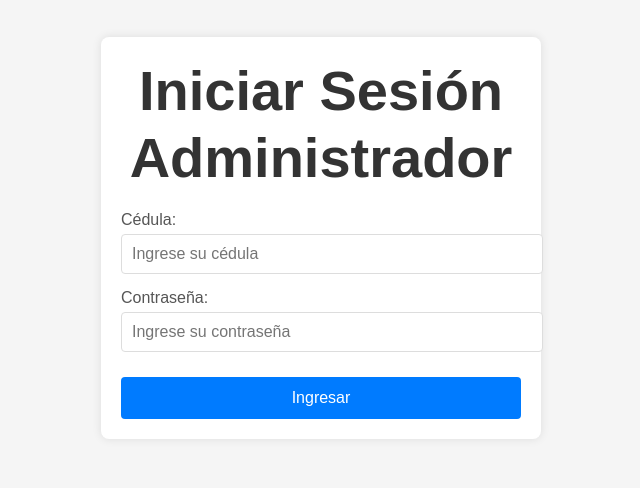
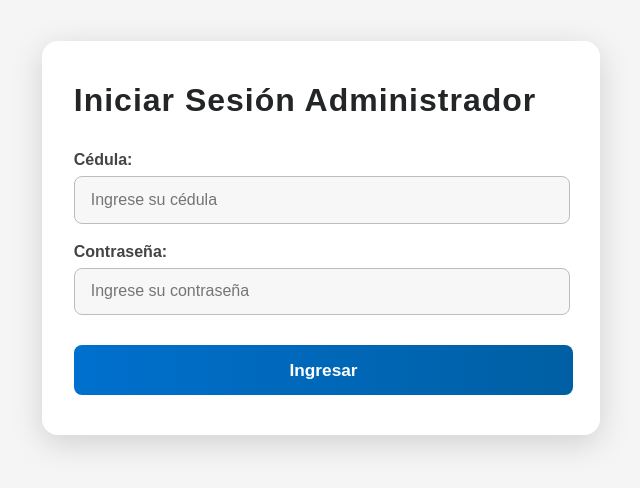
Before and after one commit to MiguelCrispim911/eventos-backend, a React (Vite) app in the folder frontend/: page /administrador in a window 1280 px wide. Shown: the part 178-666 px from the top of the page, without its empty margins (319-959 px from the left). Built offline with nearby package versions, Linux system fonts and the light colour scheme.

Commit message:
correciones visuales

```diff
--- a/frontend/src/components/crpFooterAdmin/FooterAdmin.css
+++ b/frontend/src/components/crpFooterAdmin/FooterAdmin.css
@@ -6,12 +6,20 @@
     height: 15vh;
     text-align: center;
     border-top: 1px solid #424242; /* Borde gris más claro */
+    display: flex;
+    justify-content: center;
+    align-items: center;
 }
 
 .footer-admin__content {
+    width: 100%;
     max-width: 1200px;
-    margin: 0 auto;
     padding: 0 1rem;
+    display: flex;
+    flex-direction: column;
+    justify-content: center;
+    align-items: center;
+    text-align: center;
 }
 
 .footer-admin__text {
--- a/frontend/src/pages/Login/Login.css
+++ b/frontend/src/pages/Login/Login.css
@@ -8,7 +8,7 @@
     background-color: var(--background);
     padding: 1rem;
     /* Fondo de imagen */
-    background-image: url('https://sdmntprwestus2.oaiusercontent.com/files/00000000-2834-61f8-b445-5796e6039d83/raw?se=2025-06-11T11%3A18%3A44Z&sp=r&sv=2024-08-04&sr=b&scid=bfa8f967-cd37-5c53-962b-87449dc80dd1&skoid=b64a43d9-3512-45c2-98b4-dea55d094240&sktid=a48cca56-e6da-484e-a814-9c849652bcb3&skt=2025-06-10T21%3A02%3A11Z&ske=2025-06-11T21%3A02%3A11Z&sks=b&skv=2024-08-04&sig=v8bOYrVyEa38G/7FNYPsdukCFIGqkkO/5JfurfUb/oA%3D');
+    background-image: url('https://i.postimg.cc/vZLdtVgF/imagenfondologin.png');
     background-size: cover;
     background-position: center;
     background-repeat: no-repeat;
@@ -176,3 +176,50 @@
       font-size: 1.75rem;
     }
   }
+
+  .login-submit-button {
+    width: 100%;
+    min-width: 180px;
+    max-width: 400px;
+    padding: 1rem;
+    background: linear-gradient(90deg, var(--primary), var(--primary-hover));
+    color: #fff;
+    border: none;
+    border-radius: 8px;
+    font-size: 1.08rem;
+    font-weight: 700;
+    cursor: pointer;
+    transition: background 0.3s, transform 0.2s;
+    margin: 0 -1rem 3rem auto;
+    box-sizing: border-box;
+    height: 48px;
+    display: flex;
+    align-items: center;
+    justify-content: center;
+    position: relative;
+  }
+
+  .login-submit-button:hover {
+    background: linear-gradient(90deg, var(--primary-hover), var(--primary));
+    transform: translateY(-2px) scale(1.03);
+    box-shadow: 0 4px 12px rgba(0, 123, 255, 0.18);
+  }
+
+  .login-submit-button.loading {
+    pointer-events: none;
+    opacity: 0.8;
+  }
+
+  .login-submit-button.loading::after {
+    content: "";
+    position: absolute;
+    width: 22px;
+    height: 22px;
+    top: 50%;
+    left: 50%;
+    margin: -11px 0 0 -11px;
+    border: 3px solid rgba(255,255,255,0.3);
+    border-top-color: #fff;
+    border-radius: 50%;
+    animation: spin 1s linear infinite;
+  }
--- a/frontend/src/pages/Login/Login.jsx
+++ b/frontend/src/pages/Login/Login.jsx
@@ -147,10 +147,10 @@ const Login = () => {
         {/* Botón de envío del formulario */}
         <button
           type="submit"
-          className="submit-button"
-          disabled={isLoading} // Deshabilita el botón durante la carga
+          className={`login-submit-button${isLoading ? " loading" : ""}`}
+          disabled={isLoading}
         >
-          {isLoading ? 'Cargando...' : 'Entrar'}
+          {isLoading ? "Cargando..." : "Entrar"}
         </button>
 
         {/* Enlaces a otras páginas de registro y recuperar contrase */}
--- a/frontend/src/pages/crpLoginAdministrador/LoginAdministrador.css
+++ b/frontend/src/pages/crpLoginAdministrador/LoginAdministrador.css
@@ -1,52 +1,86 @@
 .admin-login-container {
-    max-width: 400px;
-    margin: 50px auto;
-    padding: 20px;
-    border-radius: 8px;
-    box-shadow: 0 0 10px rgba(0, 0, 0, 0.1);
-    background-color: #fff;
+    max-width: 500px;
+    margin: 60px auto;
+    padding: 2.5rem 4rem 2rem 2rem;
+    border-radius: 16px;
+    box-shadow: 0 8px 32px rgba(0,0,0,0.15);
+    background: rgba(255,255,255,0.98);
+    display: flex;
+    flex-direction: column;
+    align-items: center;
 }
 
 .admin-login-title {
     text-align: center;
-    color: #333;
-    margin-bottom: 20px;
+    color: #232526;
+    margin-bottom: 2rem;
+    font-size: 2rem;
+    font-weight: 700;
+    letter-spacing: 1px;
 }
 
 .admin-login-form {
+    width: 100%;
     display: flex;
     flex-direction: column;
 }
 
 .admin-form-group {
-    margin-bottom: 15px;
+    margin-bottom: 1.2rem;
+    width: 100%;
 }
 
 .admin-form-label {
     display: block;
-    margin-bottom: 5px;
-    color: #555;
+    margin-bottom: 7px;
+    color: #444;
+    font-weight: 600;
+    font-size: 1rem;
 }
 
 .admin-form-input {
     width: 100%;
-    padding: 10px;
-    border: 1px solid #ddd;
-    border-radius: 4px;
-    font-size: 16px;
+    padding: 0.85rem 1rem;
+    border: 1.5px solid #bdbdbd;
+    border-radius: 8px;
+    font-size: 1rem;
+    background: #f7f7f7;
+    transition: border-color 0.3s, background 0.3s;
+}
+
+.admin-form-input:focus {
+    border-color: #0070CE;
+    background: #fff;
+    outline: none;
 }
 
 .admin-login-button {
-    padding: 12px;
-    background-color: #007bff;
-    color: white;
+    width: 108%;
+    padding: 0.9rem;
+    background: linear-gradient(90deg, #0070CE 0%, #005fa3 100%);
+    color: #fff;
     border: none;
-    border-radius: 4px;
+    border-radius: 8px;
+    font-size: 1.08rem;
+    font-weight: 600;
     cursor: pointer;
-    font-size: 16px;
-    margin-top: 10px;
+    transition: background 0.3s, transform 0.2s;
+    margin-top: 0.7rem;
+    margin-bottom: 0.5rem;
 }
 
 .admin-login-button:hover {
-    background-color: #0056b3;
+    background: linear-gradient(90deg, #005fa3 0%, #0070CE 100%);
+    transform: translateY(-2px) scale(1.03);
 }
+
+.admin-login-error {
+    color: #d32f2f;
+    background: #ffeaea;
+    border: 1px solid #ffcdd2;
+    border-radius: 6px;
+    padding: 0.7rem 1rem;
+    margin-bottom: 1rem;
+    font-size: 0.98rem;
+    text-align: center;
+}
```
